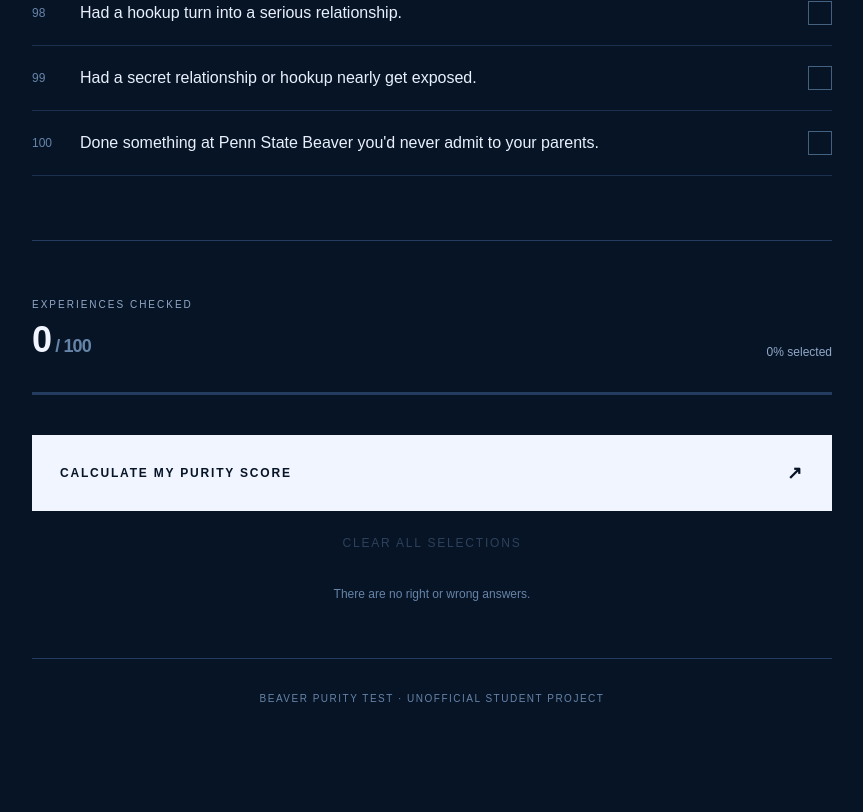
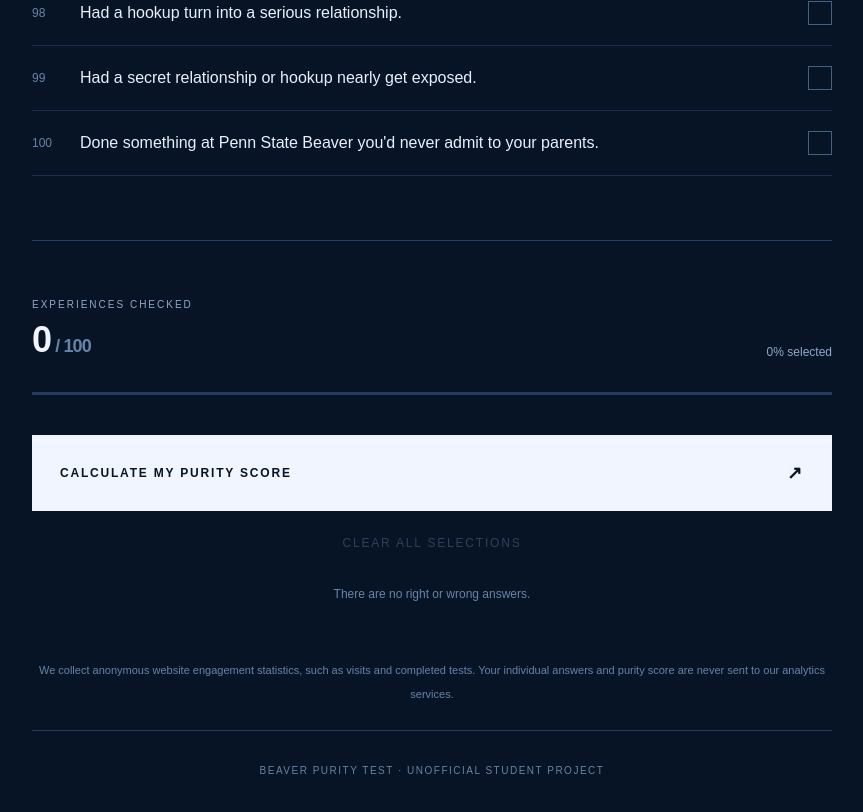
Before and after one commit to anant2025grad/beaver-purity-test, a Next.js app: page / in a window 1280 px wide. Shown: the part 8094-8906 px from the top of the page, without its empty margins (208-1071 px from the left). Before the commit the page ends 8864 px from the top, so only its background shows below. Built offline with nearby package versions, Linux system fonts and the light colour scheme; no server answers.

Commit message:
feat: prepare BPT for prod

```diff
--- a/src/app/page.tsx
+++ b/src/app/page.tsx
@@ -263,6 +263,12 @@
             There are no right or wrong answers.
           </p>
         </section>
+        <p className="mb-6 text-center text-[11px] leading-6 text-[#6684A8]">
+            We collect anonymous website engagement statistics,
+            such as visits and completed tests.
+            Your individual answers and purity score are never
+            sent to our analytics services.
+        </p>
 
         {/* FOOTER */}
         <footer className="border-t border-[#233C60] py-8 text-center text-[10px] uppercase tracking-[0.15em] text-[#6684A8]">
```
